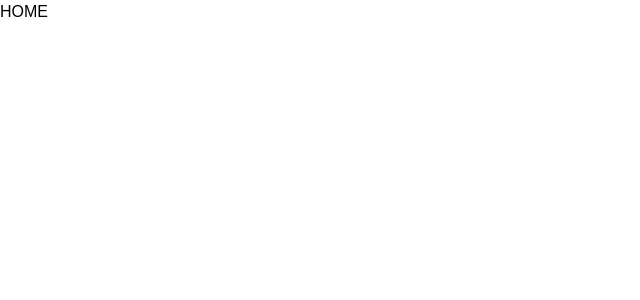
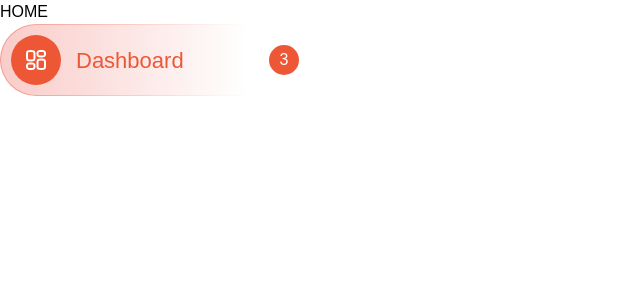
Before and after one commit to shiko-grupp1/shiko-webapp, a Next.js app: page / in a window 1280 px wide. Shown: the top 300 px of the page, without its empty margins (0-640 px from the left). Built offline with nearby package versions, Linux system fonts and the light colour scheme; a web font is replaced by a local one.

Commit message:
stage page.tsx

```diff
--- a/src/app/(public)/page.tsx
+++ b/src/app/(public)/page.tsx
@@ -1,7 +1,20 @@
+import DashboardIcon from "../components/icons/dashboardIcon";
+import MenuItem from "../components/ui/MenuItem/MenuListItem";
+
 export default function Home() {
+  const menuItem = {
+    icon: <DashboardIcon />,
+    text: "Dashboard",
+    isActive: true,
+    notifications: 3,
+  };
+
   return (
     <>
       <h1 className="">HOME</h1>
+      <div className="test">
+        <MenuItem menuItem={menuItem} />
+      </div>
     </>
   );
 }
```
